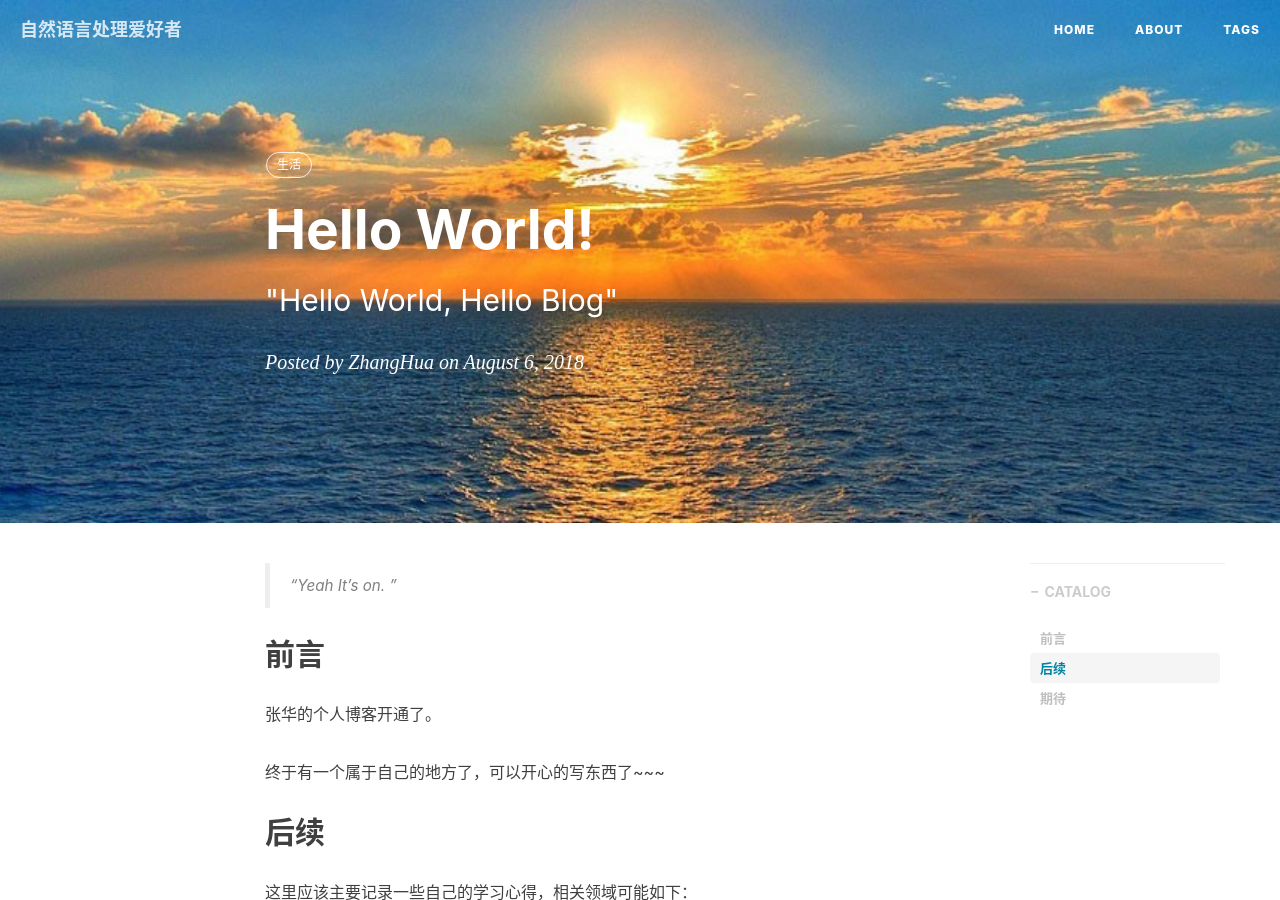
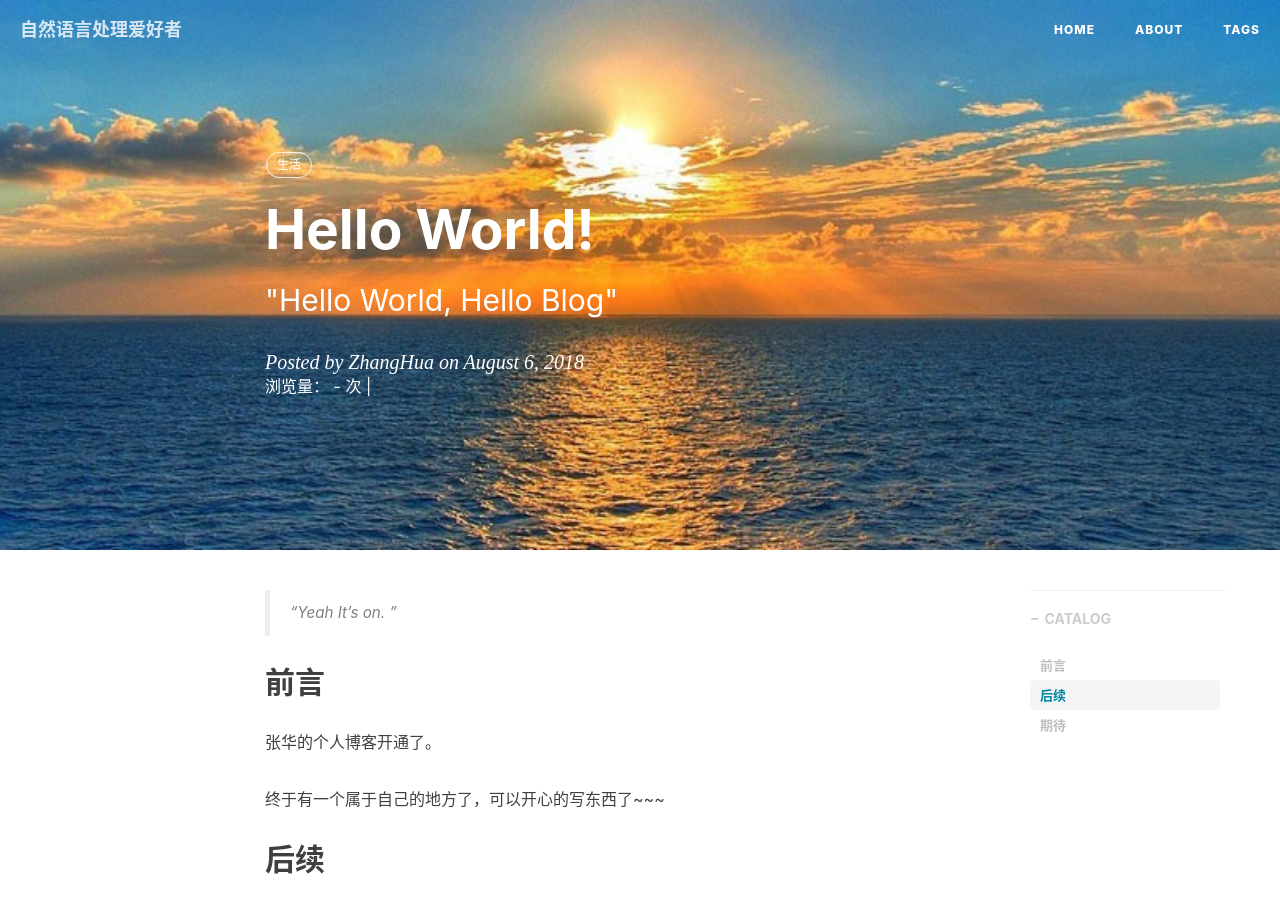
Before and after one commit to Hua-Zhang/Hua-Zhang.GitHub.io, a Jekyll site: the page built from _posts/2018-08-06-hello-world.md, in a window 1280 px wide and 900 px high. Built offline with Jekyll 4.4.1, drawn with Linux system fonts in a browser that asks for light colours; nearby versions of some CDN libraries; comment, search, counter and statistics services are not loaded.

Commit message:
add count

```diff
--- a/_layouts/post.html
+++ b/_layouts/post.html
@@ -41,6 +41,7 @@ layout: default
                     <h2 class="subheading">{{ page.subtitle }}</h2>
                     {% comment %} endif {% endcomment %}
                     <span class="meta">Posted by {% if page.author %}{{ page.author }}{% else %}{{ site.title }}{% endif %} on {{ page.date | date: "%B %-d, %Y" }}</span>
+                    浏览量：<span data-hk-page="current"> - </span>次<span class="pause"> | </span>
                 </div>
             </div>
         </div>
@@ -232,3 +233,6 @@ layout: default
     }
 </style>
 {% endif %}
+
+<!-- 开源的访问量计数器 -->
+<script src="http://jerry-cdn.b0.upaiyun.com/hit-kounter/hit-kounter-0.1.1.js"></script>
```
